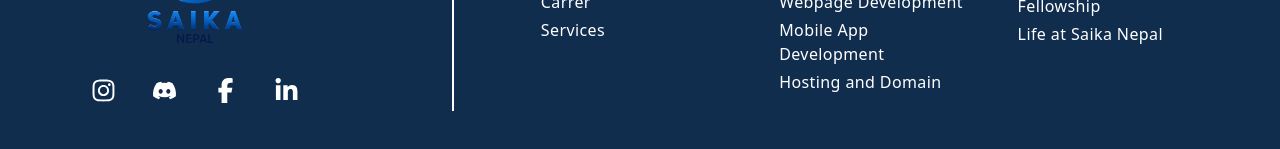
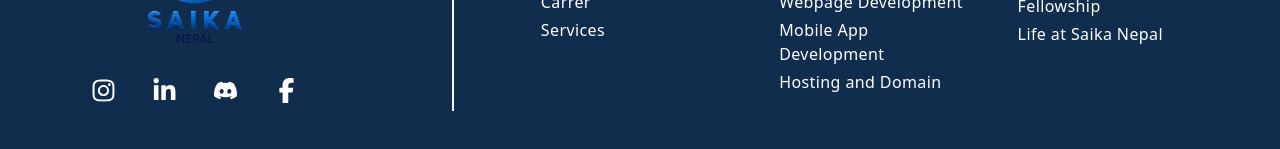
Before and after one commit to saikanepal/Saika_Nepal_Front_end, a React (Create React App) app: page / in a window 1280 px wide. Shown: the part 4164-4313 px from the top of the page. Built offline with nearby package versions, Linux system fonts and the light colour scheme.

Commit message:
changed links

```diff
--- a/src/Components/Footer.js
+++ b/src/Components/Footer.js
@@ -17,10 +17,10 @@ const Footer = () => {
 
             <img className='w-40' src={saikaLogo} />
             <div className="flex gap-3 sm:gap-3 lg:gap-5 mx-auto font-bold text-white ">
-              <a className='hidden sm:block hover:bg-white p-2 rounded-full hover:text-pink-700' href="https://www.linkedin.com/company/103794010/" target="_blank"><FaInstagram size={25} /></a>
+              <a className='hidden sm:block hover:bg-white p-2 rounded-full hover:text-[#0077B5]' href="https://www.instagram.com/saikanepal/" target="_blank"><FaInstagram size={25} /></a>
+              <a className='hidden sm:block hover:bg-white p-2 rounded-full hover:text-pink-700' href="https://www.linkedin.com/company/103794010/" target="_blank"><FaLinkedinIn size={25} /></a>
               <a className='hidden sm:block hover:bg-white p-2 rounded-full hover:text-[#4e5d94]' href="https://discord.gg/rjuUH7jW" target="_blank"><FaDiscord size={25} /></a>
               <a className='hidden sm:block hover:bg-white p-2 rounded-full hover:text-[#4267B2]' href="https://www.facebook.com/profile.php?id=61557187132667" target="_blank"><FaFacebookF size={25} /></a>
-              <a className='hidden sm:block hover:bg-white p-2 rounded-full hover:text-[#0077B5]' href="https://www.instagram.com/saikanepal/" target="_blank"><FaLinkedinIn size={25} /></a>
 
               {/* FOR SMALLER SCREEN SIZE  */}
               <a className='block sm:hidden' href="https://www.instagram.com/saikanepal/" target="_blank"><FaInstagram size={15} /></a>
```
